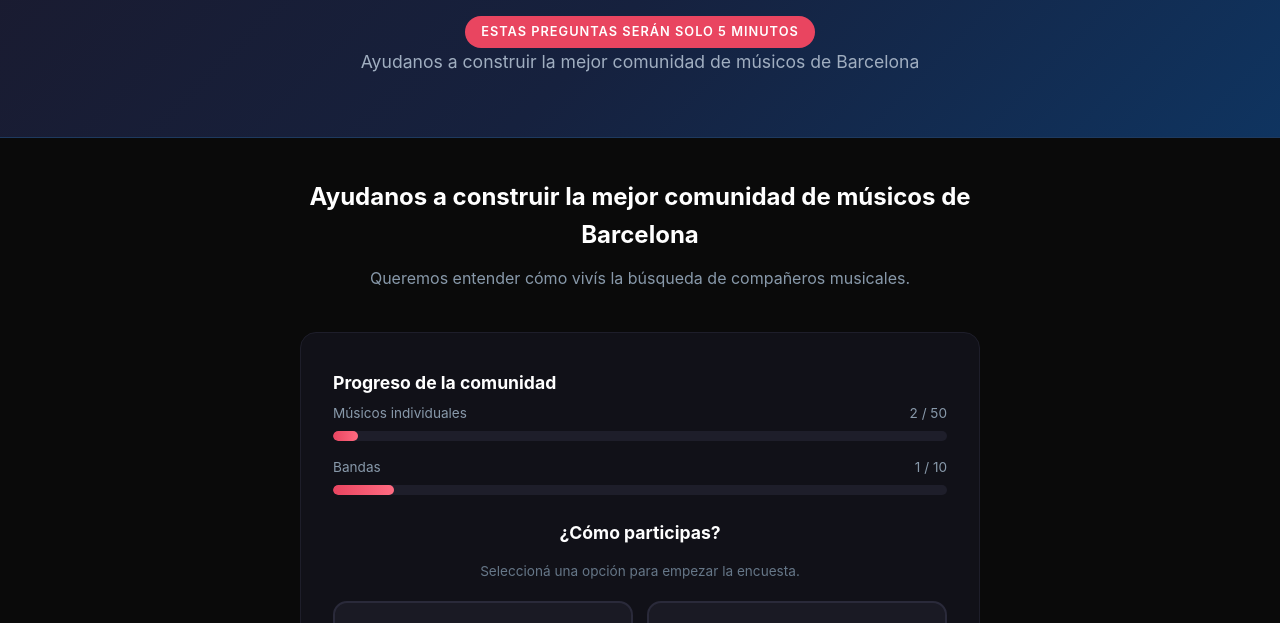
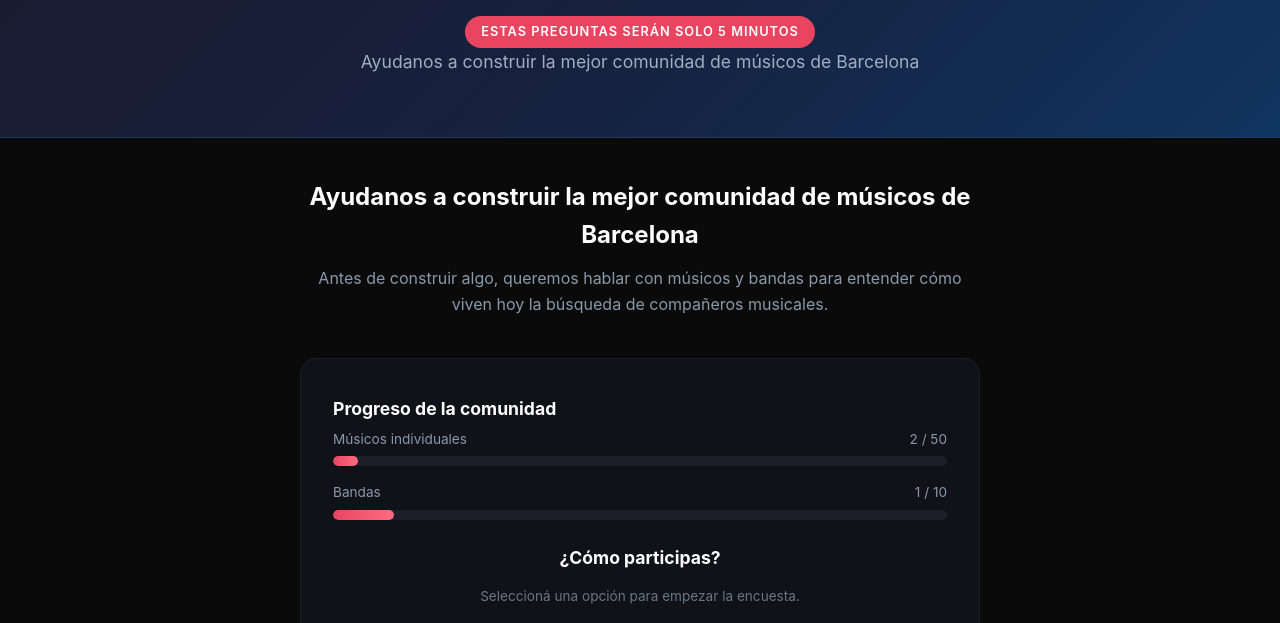
Before and after one commit to JDiaCas/form-musicos, a website: page index.html in a window 1280 px wide. Shown: the part 138-761 px from the top of the page. Drawn offline with Linux system fonts and the light colour scheme; no server answers.

Commit message:
fix: restore intro text without numbers

```diff
--- a/index.html
+++ b/index.html
@@ -279,7 +279,7 @@
 <main class="container">
     <div class="intro">
         <h2>Ayudanos a construir la mejor comunidad de músicos de Barcelona</h2>
-        <p>Queremos entender cómo vivís la búsqueda de compañeros musicales.</p>
+        <p>Antes de construir algo, queremos hablar con músicos y bandas para entender cómo viven hoy la búsqueda de compañeros musicales.</p>
     </div>
 
     <!-- Combined: progress + role selection -->
```
